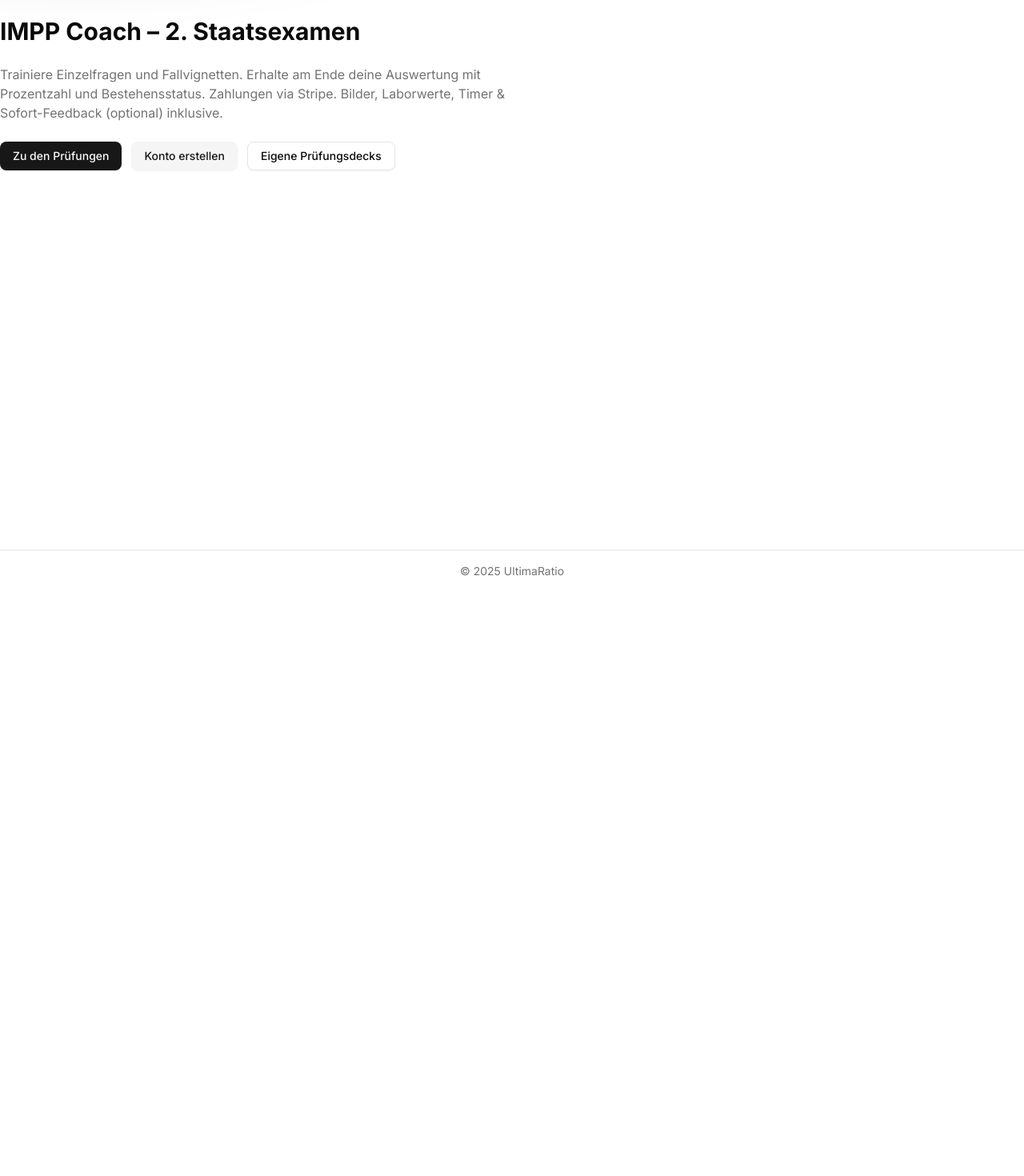
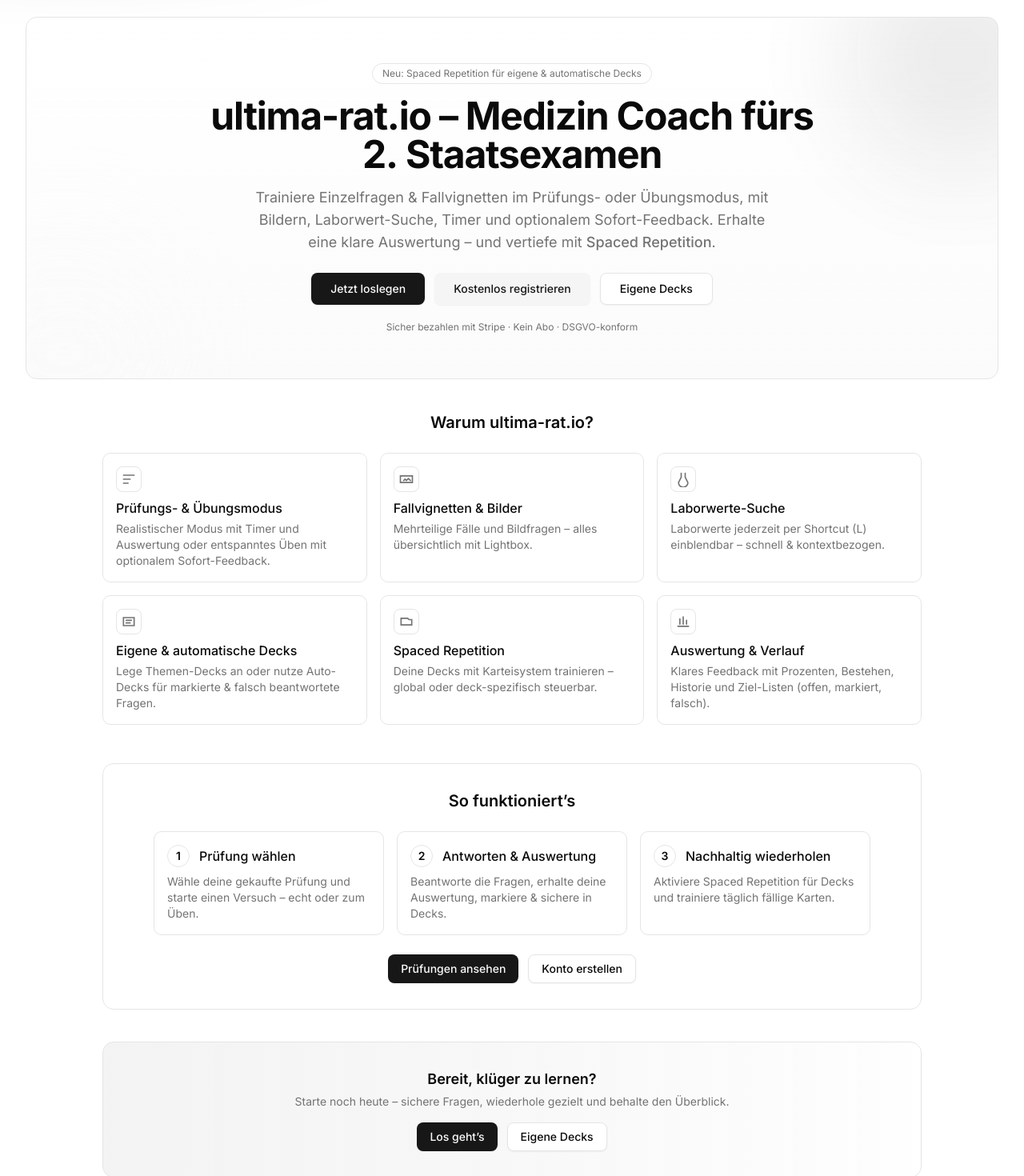
Before and after one commit to bartdoping/ultimaratio, a Next.js app: page / in a window 1280 px wide. Shown: the part 60-1530 px from the top of the page at 80% size. Before the commit the page ends 800 px from the top, so only its background shows below. Built offline with nearby package versions, Linux system fonts and the light colour scheme; no server answers.

Commit message:
optimiere design und layout homepage

```diff
--- a/app/layout.tsx
+++ b/app/layout.tsx
@@ -1,14 +1,49 @@
 import "./globals.css"
-import type { Metadata } from "next"
+import type { Metadata, Viewport } from "next"
 import { Inter } from "next/font/google"
 import { SiteHeader } from "@/components/site-header"
 import { Providers } from "@/components/providers"
 
-const inter = Inter({ subsets: ["latin"] })
+const inter = Inter({ subsets: ["latin"], display: "swap" })
+
+const metadataBase =
+  typeof process !== "undefined" && process.env.NEXT_PUBLIC_APP_URL
+    ? new URL(process.env.NEXT_PUBLIC_APP_URL)
+    : new URL("https://ultimaratio.app")
 
 export const metadata: Metadata = {
-  title: "UltimaRatio – IMPP Coach",
-  description: "Übe IMPP-Fragen für das 2. Staatsexamen – UltimaRatio",
+  metadataBase,
+  title: {
+    default: "UltimaRatio – IMPP Coach",
+    template: "%s · UltimaRatio",
+  },
+  description:
+    "Übe IMPP-Fragen (2. Staatsexamen) im Prüfungs- oder Übungsmodus — mit Fallvignetten, Bildern, Laborwerten, Auswertung und Spaced Repetition.",
+  openGraph: {
+    type: "website",
+    url: metadataBase,
+    title: "UltimaRatio – IMPP Coach fürs 2. Staatsexamen",
+    description:
+      "Trainiere Einzelfragen & Fallvignetten mit Auswertung, Timer und Spaced Repetition.",
+    siteName: "UltimaRatio",
+    images: [{ url: "/og.jpg", width: 1200, height: 630, alt: "UltimaRatio – IMPP Coach" }],
+  },
+  twitter: {
+    card: "summary_large_image",
+    title: "UltimaRatio – IMPP Coach fürs 2. Staatsexamen",
+    description:
+      "Trainiere Einzelfragen & Fallvignetten mit Auswertung, Timer und Spaced Repetition.",
+    images: ["/og.jpg"],
+  },
+  alternates: { canonical: "/" },
+  robots: { index: true, follow: true },
+}
+
+export const viewport: Viewport = {
+  themeColor: [
+    { media: "(prefers-color-scheme: light)", color: "#ffffff" },
+    { media: "(prefers-color-scheme: dark)", color: "#0b0b0b" },
+  ],
 }
 
 const themeInitScript = `
@@ -28,16 +63,30 @@ export default function RootLayout({ children }: { children: React.ReactNode })
   return (
     <html lang="de">
       <head>
-        {/* Verhindert FOUC zwischen Light/Dark beim ersten Paint */}
         <script dangerouslySetInnerHTML={{ __html: themeInitScript }} />
       </head>
       <body className={inter.className}>
         <Providers>
           <div className="min-h-dvh flex flex-col">
-            <SiteHeader />
-            <main className="flex-1 container py-6">{children}</main>
-            <footer className="border-t py-4 text-center text-sm text-muted-foreground">
-              © {new Date().getFullYear()} UltimaRatio
+            {/* Header immer zentriert mit identischem L/R-Padding */}
+            <header className="w-full">
+              <div className="mx-auto w-full max-w-7xl px-4 md:px-6 lg:px-8">
+                <SiteHeader />
+              </div>
+            </header>
+
+            {/* Main-Content zentriert, gleiches Padding links/rechts */}
+            <main className="flex-1 w-full">
+              <div className="mx-auto w-full max-w-7xl px-4 md:px-6 lg:px-8 py-6">
+                {children}
+              </div>
+            </main>
+
+            {/* Footer zentriert, gleiches Padding links/rechts */}
+            <footer className="border-t w-full">
+              <div className="mx-auto w-full max-w-7xl px-4 md:px-6 lg:px-8 py-4 text-center text-sm text-muted-foreground">
+                © {new Date().getFullYear()} UltimaRatio
+              </div>
             </footer>
           </div>
         </Providers>
--- a/app/page.tsx
+++ b/app/page.tsx
@@ -5,36 +5,194 @@ import { authOptions } from "@/auth"
 
 export default async function Home() {
   const session = await getServerSession(authOptions)
+  const loggedIn = !!session?.user
 
   return (
-    <section className="space-y-6">
-      <h1 className="text-3xl font-bold">IMPP Coach – 2. Staatsexamen</h1>
-      <p className="text-muted-foreground max-w-prose">
-        Trainiere Einzelfragen und Fallvignetten. Erhalte am Ende deine Auswertung mit
-        Prozentzahl und Bestehensstatus. Zahlungen via Stripe. Bilder, Laborwerte,
-        Timer &amp; Sofort-Feedback (optional) inklusive.
+    <main className="relative">
+      {/* Hero */}
+      <section className="relative overflow-hidden rounded-xl border bg-gradient-to-b from-background to-muted/40">
+        <div className="absolute -top-24 -right-24 h-72 w-72 rounded-full blur-3xl opacity-20 bg-primary/40 pointer-events-none" />
+        <div className="absolute -bottom-24 -left-24 h-72 w-72 rounded-full blur-3xl opacity-20 bg-secondary/50 pointer-events-none" />
+
+        <div className="relative mx-auto max-w-5xl px-6 py-14 text-center">
+          <div className="inline-flex items-center gap-2 rounded-full border bg-background/80 px-3 py-1 text-xs text-muted-foreground">
+            Neu: Spaced Repetition für eigene & automatische Decks
+          </div>
+
+          <h1 className="mt-4 text-4xl/tight font-bold tracking-tight md:text-5xl">
+            ultima-rat.io – Medizin&nbsp;Coach fürs 2.&nbsp;Staatsexamen
+          </h1>
+
+          <p className="mx-auto mt-4 max-w-2xl text-base md:text-lg text-muted-foreground">
+            Trainiere Einzelfragen &amp; Fallvignetten im Prüfungs- oder Übungsmodus, mit
+            Bildern, Laborwert-Suche, Timer und optionalem Sofort-Feedback. Erhalte eine
+            klare Auswertung – und vertiefe mit <span className="font-medium">Spaced Repetition</span>.
           </p>
 
-      <div className="flex flex-wrap gap-3">
-        <Button asChild>
-          <Link href="/exams">Zu den Prüfungen</Link>
+          <div className="mt-6 flex flex-wrap items-center justify-center gap-3">
+            <Button asChild size="lg">
+              <Link href="/exams">Jetzt loslegen</Link>
             </Button>
 
-        <Button asChild variant="secondary">
-          <Link href="/register">Konto erstellen</Link>
+            {!loggedIn ? (
+              <>
+                <Button asChild size="lg" variant="secondary">
+                  <Link href="/register">Kostenlos registrieren</Link>
                 </Button>
+                <Button asChild size="lg" variant="outline">
+                  <Link href="/login?next=/decks">Eigene Decks</Link>
+                </Button>
+              </>
+            ) : (
+              <>
+                <Button asChild size="lg" variant="secondary">
+                  <Link href="/dashboard">Weiter zum Dashboard</Link>
+                </Button>
+                <Button asChild size="lg" variant="outline">
+                  <Link href="/decks">Eigene Decks</Link>
+                </Button>
+              </>
+            )}
+          </div>
 
-        {/* Neuer Einstieg: Eigene Prüfungsdecks */}
-        {session?.user ? (
+          <div className="mt-5 text-xs text-muted-foreground">
+            Sicher bezahlen mit Stripe · Kein Abo · DSGVO-konform
+          </div>
+        </div>
+      </section>
+
+      {/* Features */}
+      <section className="mx-auto mt-10 max-w-5xl px-2 md:px-0">
+        <h2 className="text-center text-xl font-semibold">Warum ultima-rat.io?</h2>
+
+        <div className="mt-6 grid grid-cols-1 gap-4 md:grid-cols-2 lg:grid-cols-3">
+          <Feature
+            title="Prüfungs- & Übungsmodus"
+            desc="Realistischer Modus mit Timer und Auswertung oder entspanntes Üben mit optionalem Sofort-Feedback."
+            icon={
+              <svg viewBox="0 0 24 24" className="h-5 w-5" aria-hidden><path d="M4 6h16M4 12h10M4 18h7" stroke="currentColor" strokeWidth="2" fill="none" strokeLinecap="round"/></svg>
+            }
+          />
+          <Feature
+            title="Fallvignetten & Bilder"
+            desc="Mehrteilige Fälle und Bildfragen – alles übersichtlich mit Lightbox."
+            icon={
+              <svg viewBox="0 0 24 24" className="h-5 w-5" aria-hidden><path d="M3 7h18v10H3zM8 14l2-2 2 2 3-3 3 3" stroke="currentColor" strokeWidth="2" fill="none" strokeLinecap="round"/></svg>
+            }
+          />
+          <Feature
+            title="Laborwerte-Suche"
+            desc="Laborwerte jederzeit per Shortcut (L) einblendbar – schnell & kontextbezogen."
+            icon={
+              <svg viewBox="0 0 24 24" className="h-5 w-5" aria-hidden><path d="M9 3v6l-4 8a6 6 0 1014 0l-4-8V3" stroke="currentColor" strokeWidth="2" fill="none" strokeLinecap="round"/></svg>
+            }
+          />
+          <Feature
+            title="Eigene & automatische Decks"
+            desc="Lege Themen-Decks an oder nutze Auto-Decks für markierte & falsch beantwortete Fragen."
+            icon={
+              <svg viewBox="0 0 24 24" className="h-5 w-5" aria-hidden><path d="M4 6h16v12H4zM8 10h8M8 14h6" stroke="currentColor" strokeWidth="2" fill="none" strokeLinecap="round"/></svg>
+            }
+          />
+          <Feature
+            title="Spaced Repetition"
+            desc="Deine Decks mit Karteisystem trainieren – global oder deck-spezifisch steuerbar."
+            icon={
+              <svg viewBox="0 0 24 24" className="h-5 w-5" aria-hidden><path d="M4 7h10l2 2h4v8H4z" stroke="currentColor" strokeWidth="2" fill="none" strokeLinecap="round"/></svg>
+            }
+          />
+          <Feature
+            title="Auswertung & Verlauf"
+            desc="Klares Feedback mit Prozenten, Bestehen, Historie und Ziel-Listen (offen, markiert, falsch)."
+            icon={
+              <svg viewBox="0 0 24 24" className="h-5 w-5" aria-hidden><path d="M4 19h16M7 16V8m5 8V5m5 11v-6" stroke="currentColor" strokeWidth="2" fill="none" strokeLinecap="round"/></svg>
+            }
+          />
+        </div>
+      </section>
+
+      {/* How it works */}
+      <section className="mx-auto mt-12 max-w-5xl rounded-xl border bg-card px-6 py-8">
+        <h2 className="text-center text-xl font-semibold">So funktioniert’s</h2>
+        <ol className="mx-auto mt-6 grid max-w-4xl grid-cols-1 gap-4 sm:grid-cols-3">
+          <Step n={1} title="Prüfung wählen">
+            Wähle deine gekaufte Prüfung und starte einen Versuch – echt oder zum Üben.
+          </Step>
+          <Step n={2} title="Antworten & Auswertung">
+            Beantworte die Fragen, erhalte deine Auswertung, markiere & sichere in Decks.
+          </Step>
+          <Step n={3} title="Nachhaltig wiederholen">
+            Aktiviere Spaced Repetition für Decks und trainiere täglich fällige Karten.
+          </Step>
+        </ol>
+
+        <div className="mt-6 flex flex-wrap justify-center gap-3">
+          <Button asChild>
+            <Link href="/exams">Prüfungen ansehen</Link>
+          </Button>
+          {loggedIn ? (
             <Button asChild variant="outline">
-            <Link href="/decks">Eigene Prüfungsdecks</Link>
+              <Link href="/dashboard">Zum Dashboard</Link>
             </Button>
           ) : (
             <Button asChild variant="outline">
-            <Link href="/login?next=/decks">Eigene Prüfungsdecks</Link>
+              <Link href="/register">Konto erstellen</Link>
             </Button>
           )}
         </div>
       </section>
+
+      {/* CTA */}
+      <section className="mx-auto mt-10 max-w-5xl rounded-xl border bg-gradient-to-r from-primary/5 to-secondary/10 px-6 py-8 text-center">
+        <h3 className="text-lg font-semibold">Bereit, klüger zu lernen?</h3>
+        <p className="mt-1 text-sm text-muted-foreground">
+          Starte noch heute – sichere Fragen, wiederhole gezielt und behalte den Überblick.
+        </p>
+        <div className="mt-4 flex justify-center gap-3">
+          <Button asChild>
+            <Link href="/exams">Los geht’s</Link>
+          </Button>
+          <Button asChild variant="outline">
+            <Link href={loggedIn ? "/decks" : "/login?next=/decks"}>Eigene Decks</Link>
+          </Button>
+        </div>
+      </section>
+    </main>
   )
 }
+
+/* ---------- kleine Presentational-Helper ---------- */
+
+function Feature({
+  title,
+  desc,
+  icon,
+}: {
+  title: string
+  desc: string
+  icon: React.ReactNode
+}) {
+  return (
+    <div className="rounded-lg border bg-card p-4">
+      <div className="mb-2 inline-flex h-8 w-8 items-center justify-center rounded-md border bg-background text-muted-foreground">
+        {icon}
+      </div>
+      <div className="font-medium">{title}</div>
+      <p className="mt-1 text-sm text-muted-foreground">{desc}</p>
+    </div>
+  )
+}
+
+function Step({ n, title, children }: { n: number; title: string; children: React.ReactNode }) {
+  return (
+    <li className="rounded-lg border bg-background p-4">
+      <div className="flex items-center gap-3">
+        <div className="grid h-7 w-7 place-items-center rounded-full border text-sm font-semibold">
+          {n}
+        </div>
+        <div className="font-medium">{title}</div>
+      </div>
+      <p className="mt-2 text-sm text-muted-foreground">{children}</p>
+    </li>
+  )
+}
```
Lines whose indentation alone changed are shown as unchanged.
